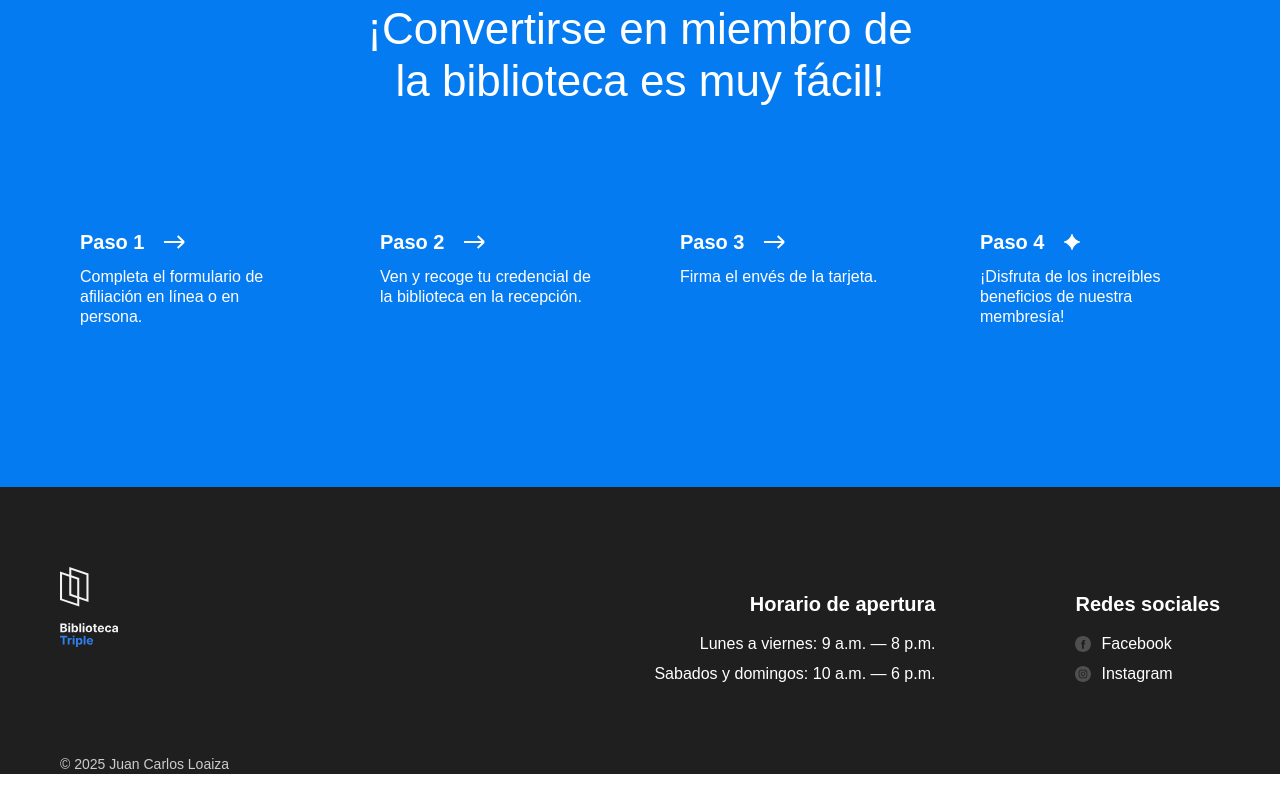
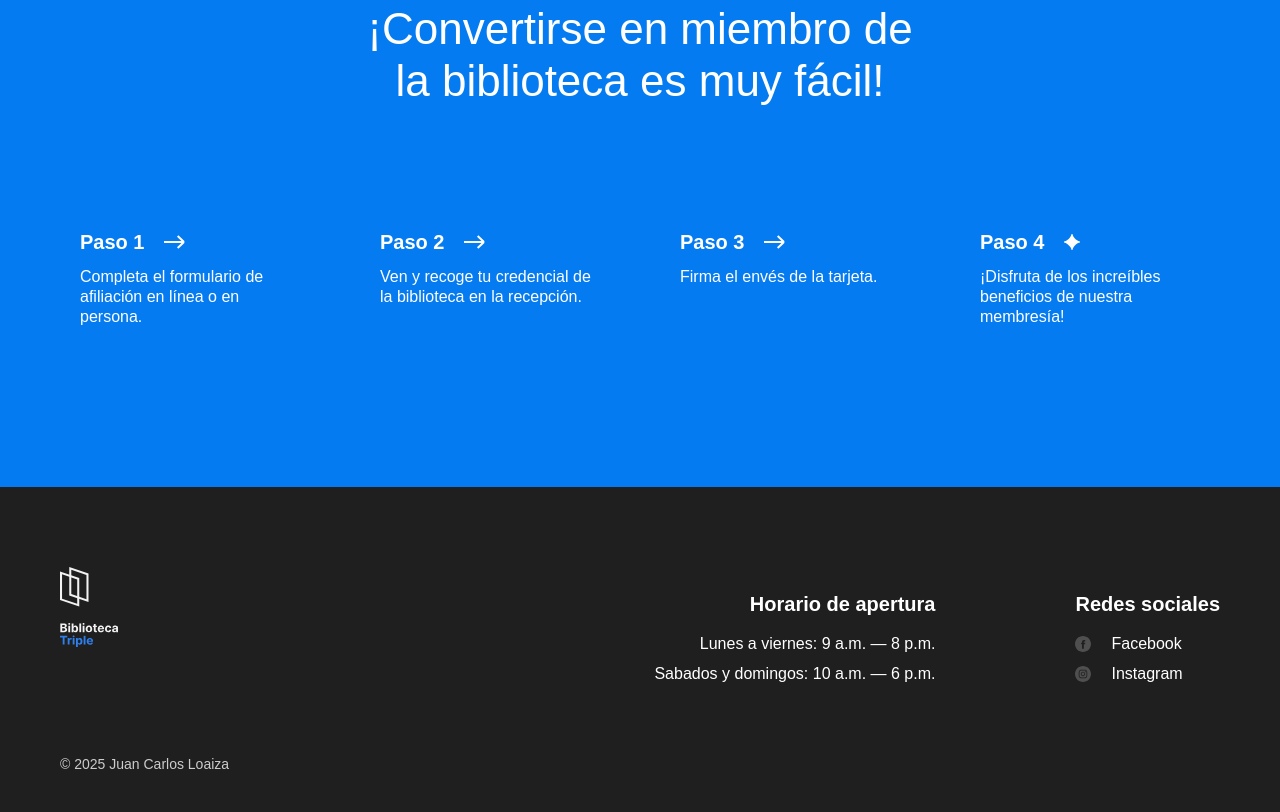
Before and after one commit to Juancarlosloaiza/web_project_library_es, a plain HTML site: page index.html in a window 1280 px wide. Shown: the part 3599-4411 px from the top of the page. Before the commit the page ends 4373 px from the top, so only its background shows below. Drawn offline with Linux system fonts and the light colour scheme.

Commit message:
final spring 3

```diff
--- a/styles/style.css
+++ b/styles/style.css
@@ -367,9 +367,7 @@ p {
   box-sizing: border-box;
   background-color: #1f1f1f;
   color: white;
-  padding-top: 80px;
-  padding-right: 60px;
-  padding-left: 60px;
+  padding: 80px 60px 60px 60px;
 }
 
 .footer__columns {
@@ -384,7 +382,7 @@ p {
   flex: 1;
   text-align: right;
   padding-right: 60px;
-  margin-left: 0;
+  margin-left: 40px;
 }
 
 .footer__column_content_social {
@@ -421,7 +419,7 @@ p {
   display: flex;
   align-items: center;
   font-size: 16px;
-  column-gap: 0;
+  gap: 10px;
 }
 
 .footer__social-icon {
@@ -433,5 +431,5 @@ p {
 .footer__copyright {
   font-size: 14px;
   color: #cccccc;
-  margin-top: 0;
+  margin-top: 20px;
 }
```
